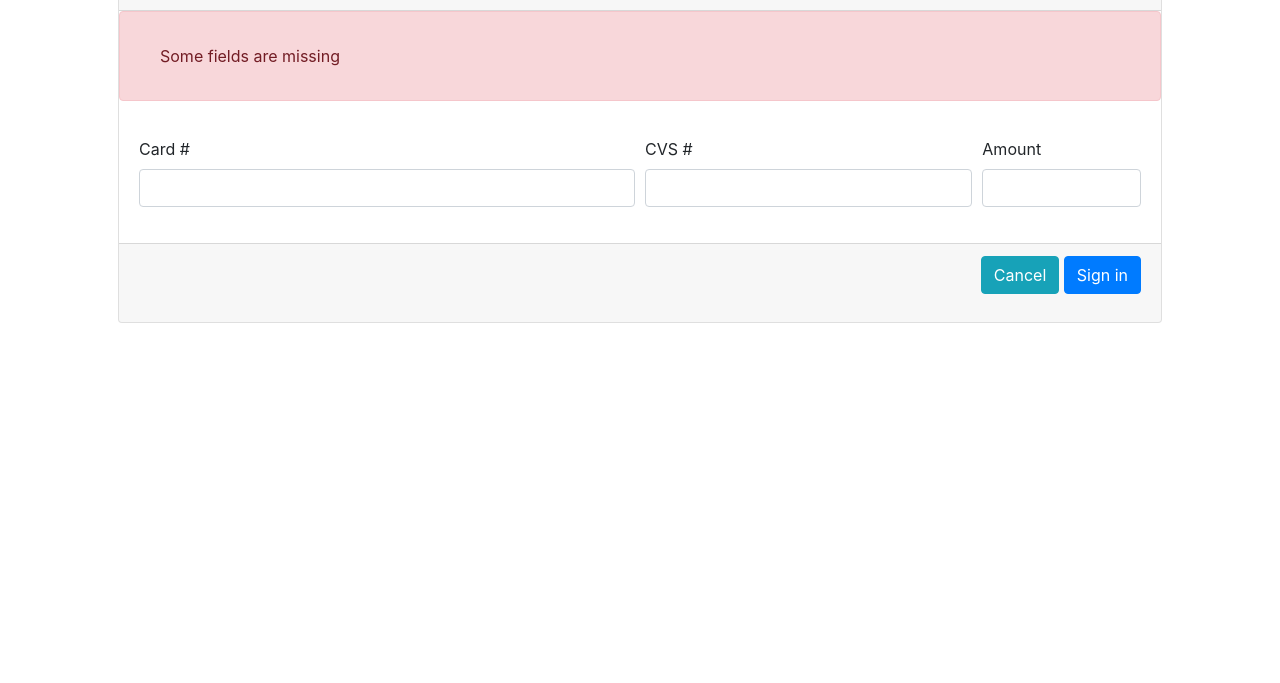
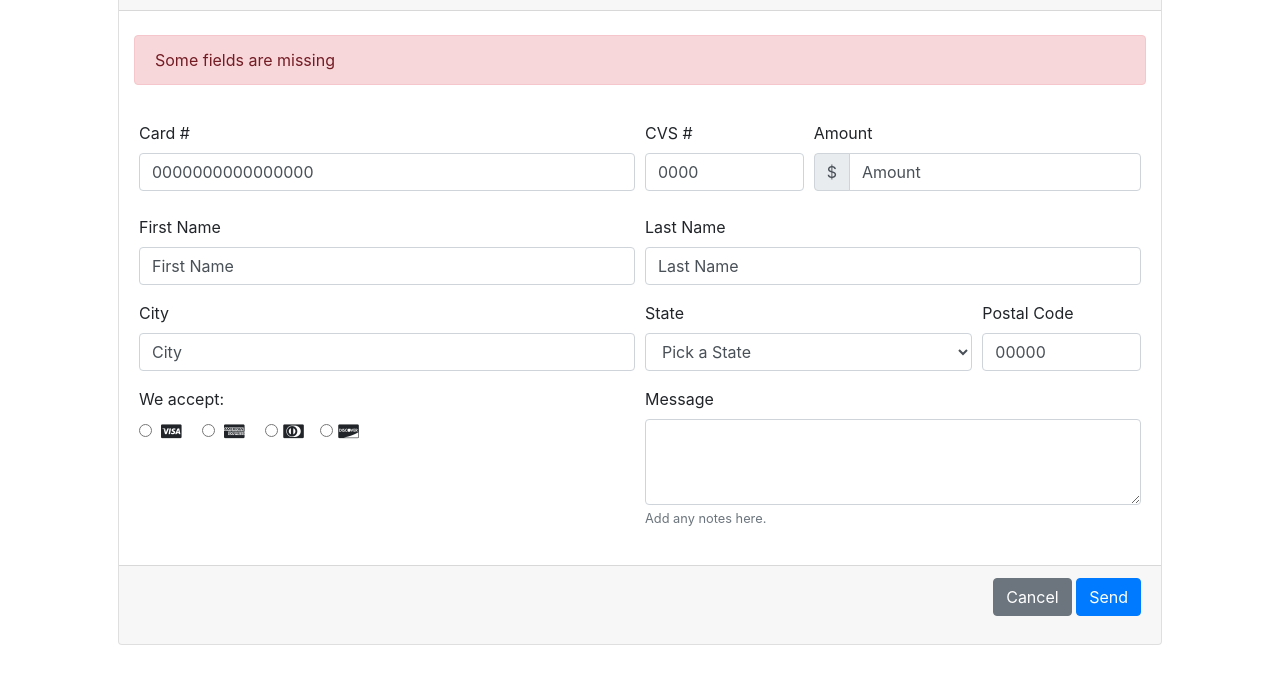
Before and after one commit to joselhurtado/Html-Form, a plain HTML site: page index.html in a window 1280 px wide. Shown: the part 101-784 px from the top of the page. Drawn offline with nearby package versions, Linux system fonts and the light colour scheme.

Commit message:
Credit Card Logos

```diff
--- a/index.html
+++ b/index.html
@@ -5,42 +5,151 @@
     <meta name="viewport" content="width=device-width, initial-scale=1.0">
     <title>Payment Form Example</title>
     <link rel="stylesheet" href="https://maxcdn.bootstrapcdn.com/bootstrap/4.0.0/css/bootstrap.min.css" integrity="sha384-Gn5384xqQ1aoWXA+058RXPxPg6fy4IWvTNh0E263XmFcJlSAwiGgFAW/dAiS6JXm" crossorigin="anonymous">
+    <link rel="stylesheet" href="https://cdnjs.cloudflare.com/ajax/libs/font-awesome/4.7.0/css/font-awesome.min.css">
 </head>
 <body>
 <div class="container p-5">
-
     <div class="card text-left">
             <div class="card-header h2">
                     Payment form example
             </div>
-  <div class="card d-flex alert alert-danger">
-  <div class="card-body">
-    Some fields are missing
-  </div>
+            <br/>
+    <div class="container">
+<p class="alert alert-danger">Some fields are missing</p>
     </div>
     <div class="card-body">
         <form>
         <div class="form-row">
+            <div class="form-group col-6">
+                      <label for="inputCard">Card #</label>
+                      <input type="text" class="form-control" vakue="XXXXXXXXXXXXXXXX" autocomplete="email" value="0000000000000000">
+            </div>
+            <div class="form-group col-2">
+                      <label for="inputCVS">CVS #</label>
+                      <input type="text" class="form-control" value="0000">
+            </div>
+            <div class="form-group col-4">
+                      <label for="inputAmount">Amount</label>
+                      <label class="sr-only" for="inlineFormInputGroup">Amount</label>
+                      <div class="input-group mb-2">
+                      <div class="input-group-prepend">
+                      <div class="input-group-text">$</div>
+                      </div>
+                      <input type="text" class="form-control" id="inlineFormInputGroup" value="Amount">
+            </div>
+        </div>
+  </div>
+  <div class="form-row">
     <div class="form-group col-md-6">
-      <label for="inputCity">Card #</label>
-      <input type="text" class="form-control" id="inputCity">
+      <label for="inputFirstName">First Name</label>
+      <input type="text" class="form-control" id="inputFirstName" value="First Name">
+    </div>
+    <div class="form-group col-md-6">
+      <label for="inputLastName">Last Name</label>
+      <input type="text" class="form-control" id="inputLastName" value="Last Name">
+    </div>
+  </div>
+  <div class="form-row">
+    <div class="form-group col-md-6">
+      <label for="inputCity">City</label>
+      <input type="text" class="form-control" id="inputCity" value="City">
     </div>
     <div class="form-group col-md-4">
-      <label for="inputState">CVS #</label>
-      <input type="text" class="form-control" id="inputZip">
+      <label for="inputState">State</label>
+     <select class="form-control" id="state_id">
+            <option value="PS">Pick a State</option>
+			<option value="AL">Alabama</option>
+			<option value="AK">Alaska</option>
+			<option value="AZ">Arizona</option>
+			<option value="AR">Arkansas</option>
+			<option value="CA">California</option>
+			<option value="CO">Colorado</option>
+			<option value="CT">Connecticut</option>
+			<option value="DE">Delaware</option>
+			<option value="DC">District Of Columbia</option>
+			<option value="FL">Florida</option>
+			<option value="GA">Georgia</option>
+			<option value="HI">Hawaii</option>
+			<option value="ID">Idaho</option>
+			<option value="IL">Illinois</option>
+			<option value="IN">Indiana</option>
+			<option value="IA">Iowa</option>
+			<option value="KS">Kansas</option>
+			<option value="KY">Kentucky</option>
+			<option value="LA">Louisiana</option>
+			<option value="ME">Maine</option>
+			<option value="MD">Maryland</option>
+			<option value="MA">Massachusetts</option>
+			<option value="MI">Michigan</option>
+			<option value="MN">Minnesota</option>
+			<option value="MS">Mississippi</option>
+			<option value="MO">Missouri</option>
+			<option value="MT">Montana</option>
+			<option value="NE">Nebraska</option>
+			<option value="NV">Nevada</option>
+			<option value="NH">New Hampshire</option>
+			<option value="NJ">New Jersey</option>
+			<option value="NM">New Mexico</option>
+			<option value="NY">New York</option>
+			<option value="NC">North Carolina</option>
+			<option value="ND">North Dakota</option>
+			<option value="OH">Ohio</option>
+			<option value="OK">Oklahoma</option>
+			<option value="OR">Oregon</option>
+			<option value="PA">Pennsylvania</option>
+			<option value="RI">Rhode Island</option>
+			<option value="SC">South Carolina</option>
+			<option value="SD">South Dakota</option>
+			<option value="TN">Tennessee</option>
+			<option value="TX">Texas</option>
+			<option value="UT">Utah</option>
+			<option value="VT">Vermont</option>
+			<option value="VA">Virginia</option>
+			<option value="WA">Washington</option>
+			<option value="WV">West Virginia</option>
+			<option value="WI">Wisconsin</option>
+			<option value="WY">Wyoming</option>
 		</select>
     </div>
     <div class="form-group col-md-2">
-      <label for="inputZip">Amount</label>
-      <input type="text" class="form-control" id="inputZip">
+      <label for="inputZip">Postal Code</label>
+      <input type="number" class="form-control" id="inputZip" value="00000">
+    </div>
+  </div>
+  <div class="form-row">
+          <div class="form-group col-md-6">
+<label for="inputZip">We accept:</label><br/>
+            <div class="form-check form-check-inline ">
+             <input class="form-check-input" type="radio" id="inlineCheckbox1" value="Mastercard">
+             <label class="form-check-label fa fa-cc-visa mx-1" for="inlineCheckbox1"></label>
+            </div>
+            <div class="form-check form-check-inline">
+             <input class="form-check-input" type="radio" id="inlineCheckbox2" value="Visa">
+             <label class="form-check-label fa fa-cc-amex mx-1" for="inlineCheckbox2"></label>
+            </div>
+            <div class="form-check form-check-inline">
+             <input class="form-check-input" type="radio" id="inlineCheckbox3" value="Dinersclub">
+             <label class="form-check-label fa fa-cc-diners-club" for="inlineCheckbox3"></label>
+            </div>
+            <div class="form-check form-check-inline">
+             <input class="form-check-input" type="radio" id="inlineCheckbox3" value="AmericanExpress">
+             <label class="form-check-label fa fa-cc-discover" for="inlineCheckbox4"></label>
+            </div>
+         </div>
+
+    <div class="form-group col-md-6">
+<label for="exampleFormControlTextarea1">Message</label>
+    <textarea class="form-control" id="exampleFormControlTextarea1" rows="3"></textarea>
+    <small id="messageHelpBlock" class="form-text text-muted">
+Add any notes here.</small>
     </div>
   </div>
 </form>
   </div>
   <div class="card-footer text-right">
     <div class="form-group">
-  <button type="submit" class="btn btn-info">Cancel</button>
-  <button type="submit" class="btn btn-primary">Sign in</button>
+  <button type="submit" class="btn btn-secondary">Cancel</button>
+  <button type="submit" class="btn btn-primary">Send</button>
     </div>
   </div>
 </div>
```
Lines whose indentation alone changed are shown as unchanged.
